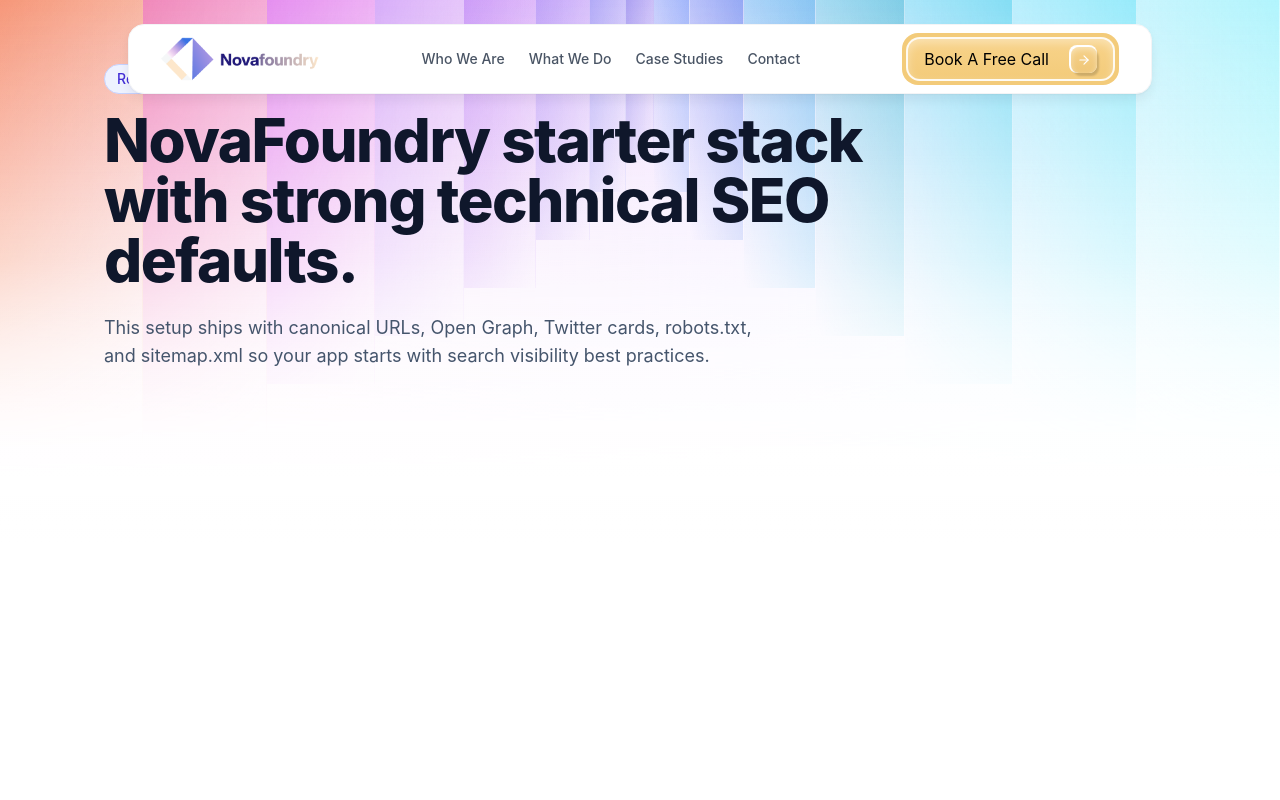
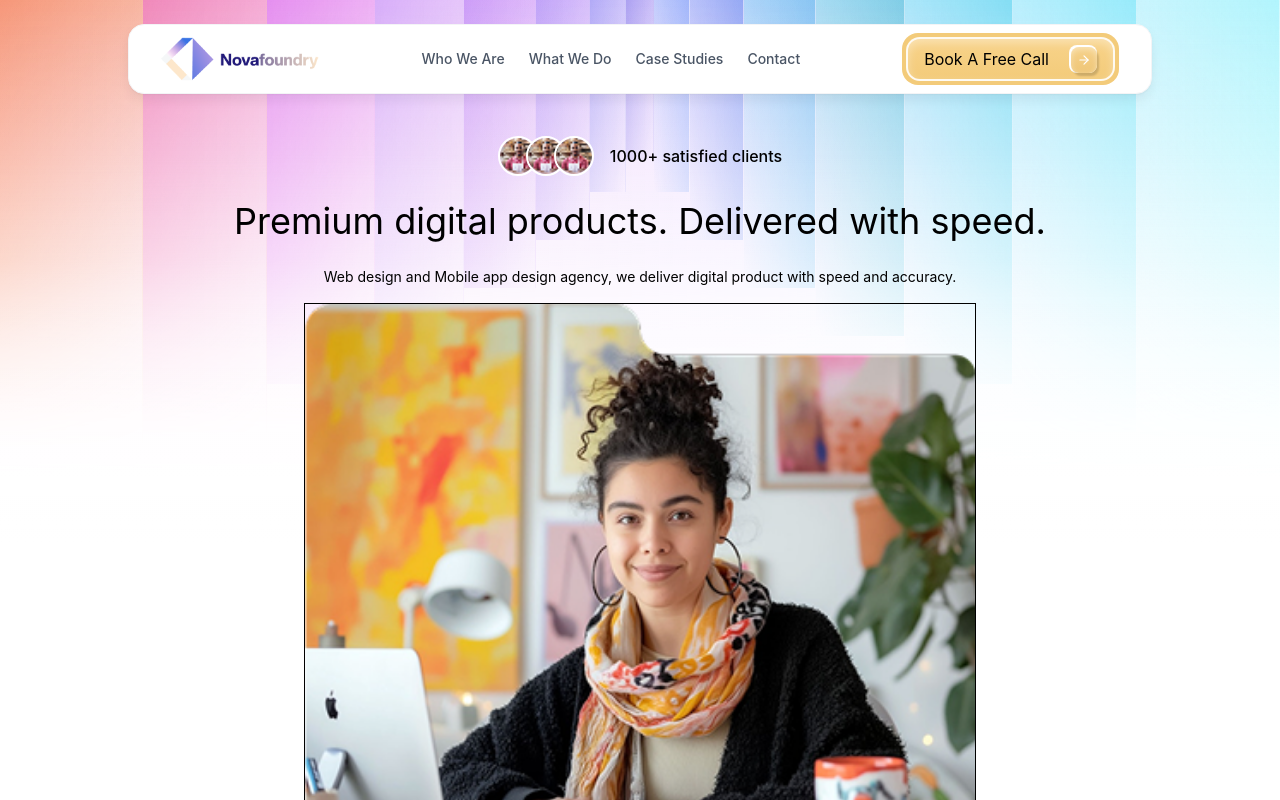
Before and after one commit to NovaFoundry-Technologies/novafoundry, a React (Vite) app: page / in a window 1280 px wide. Shown: the top 800 px of the page. Built offline with nearby package versions, Linux system fonts and the light colour scheme.

Commit message:
Did sketch for Hero Section

```diff
--- a/src/App.tsx
+++ b/src/App.tsx
@@ -1,6 +1,5 @@
-import Navbar from "./components/layout/Navbar";
 import Seo from "./Seo";
-import Hero from './sections/Hero'
+import Hero from "./sections/Hero";
 import {
   ClientReviews,
   ContactUs,
@@ -11,7 +10,8 @@ import {
   ProjectMethod,
   ProjectStrategy,
   Speech,
-} from './sections/Features'
+} from "./sections/Features";
+import Navbar from "./components/layout/Navbar";
 
 const SITE_URL = "https://novafoundry.org";
 
@@ -29,7 +29,7 @@ function App() {
 
         <main className="mx-auto flex min-h-screen w-full max-w-6xl flex-col px-6 py-16 text-slate-900 md:px-10">
           <Navbar />
-        <p className="mb-4 inline-block w-fit rounded-full border border-indigo-200 bg-indigo-50 px-3 py-1 text-sm font-medium text-indigo-700">
+          {/* <p className="mb-4 inline-block w-fit rounded-full border border-indigo-200 bg-indigo-50 px-3 py-1 text-sm font-medium text-indigo-700">
             React + TypeScript + Tailwind + SEO-ready
           </p>
           <h1 className="max-w-3xl text-4xl font-extrabold tracking-tight md:text-6xl">
@@ -37,9 +37,9 @@ function App() {
           </h1>
           <p className="mt-6 max-w-2xl text-lg text-slate-600">
             This setup ships with canonical URLs, Open Graph, Twitter cards,
-          robots.txt, and sitemap.xml so your app starts with search visibility
-          best practices.
-        </p>
+            robots.txt, and sitemap.xml so your app starts with search
+            visibility best practices.
+          </p> */}
         </main>
 
         <ExpertServices />
--- a/src/sections/Hero.tsx
+++ b/src/sections/Hero.tsx
@@ -1,13 +1,72 @@
 import Wave from "../components/shapes/Wave";
+import User from "../assets/user.png";
+import HeroBanner from "../assets/HeroBanner.png";
 
 const Hero = () => {
   return (
-    <div>
-        <div>
-            <Wave />
+    <section className="relative min-h-screen">
+      <Wave />
+
+      <div
+        className="
+          absolute top-32 left-1/2 -translate-x-1/2
+          z-10
+          w-full max-w-6xl
+          px-6 md:px-10
+
+          flex justify-center
+        "
+      >
+        <div
+          className="
+            w-fit
+            flex flex-col items-center gap-4
+
+            px-4 py-2
+          "
+        >
+          <div className="flex items-center gap-4">
+            <div className="flex items-center">
+              {[1, 2, 3].map((i) => (
+                <img
+                  key={i}
+                  src={User}
+                  alt="user"
+                  className="
+                  h-10 w-10 rounded-full
+                  border-2 border-white
+                  object-cover
+
+                  -ml-3 first:ml-0
+                "
+                />
+              ))}
+            </div>
+
+            <p className="text-md font-medium text-black">
+              1000+ satisfied clients
+            </p>
+          </div>
+
+          <h1 className="text-4xl leading-relaxed text-center ">
+            Premium digital products. Delivered with speed.
+          </h1>
+          <p className="text-sm text-center">
+            Web design and Mobile app design agency, we deliver digital product
+            with speed and accuracy.
+          </p>
+
+          <div className="w-full max-w-2xl h-xl mx-auto border">
+            <img
+              src={HeroBanner}
+              className="w-full h-full object-cover"
+              alt=""
+            />
+          </div>
         </div>
-    </div>
-  )
-}
+      </div>
+    </section>
+  );
+};
 
-export default Hero
+export default Hero;
```
Also changed, not shown: src/assets/HeroBanner.png (added), src/assets/user.png (added). Lines whose indentation alone changed are shown as unchanged.
